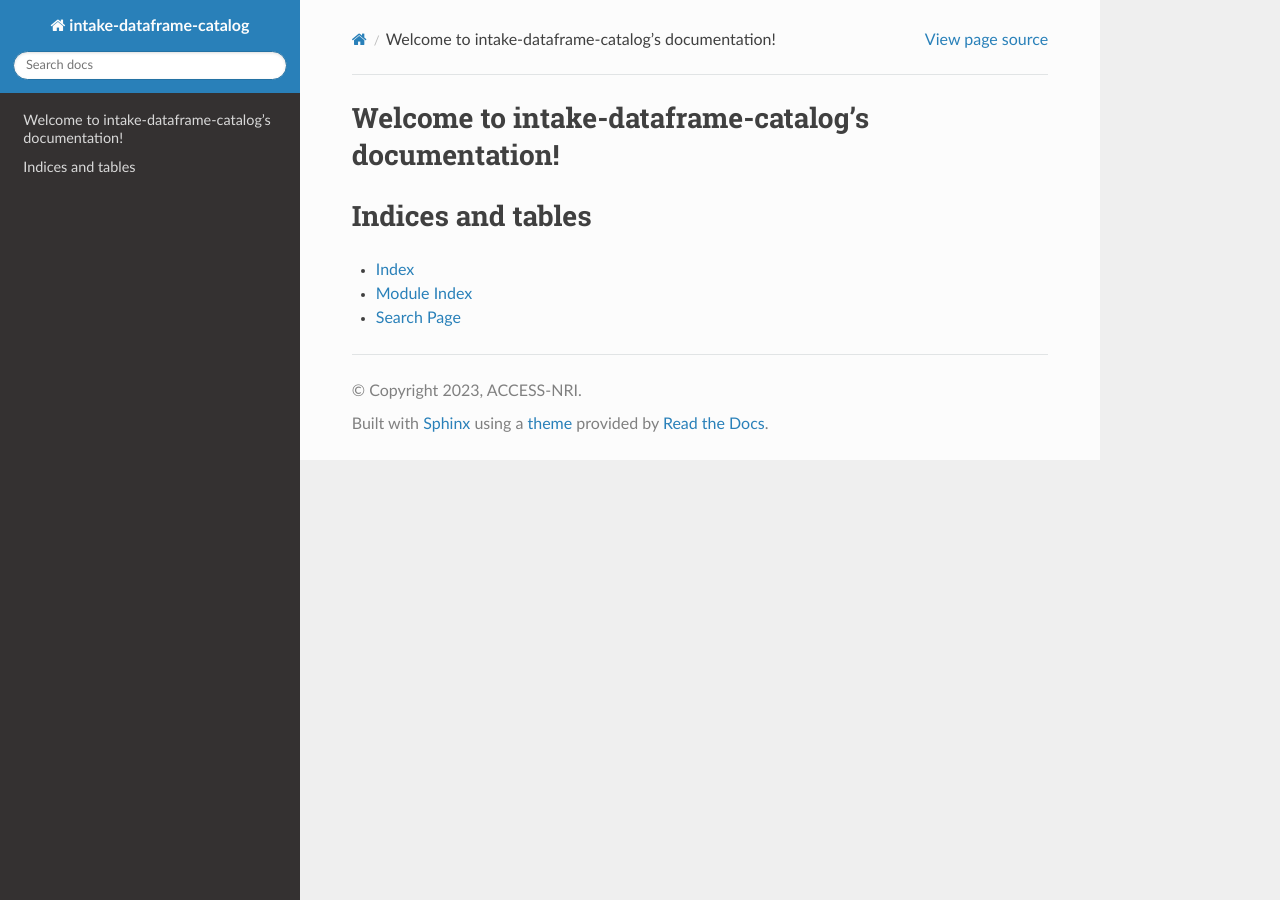
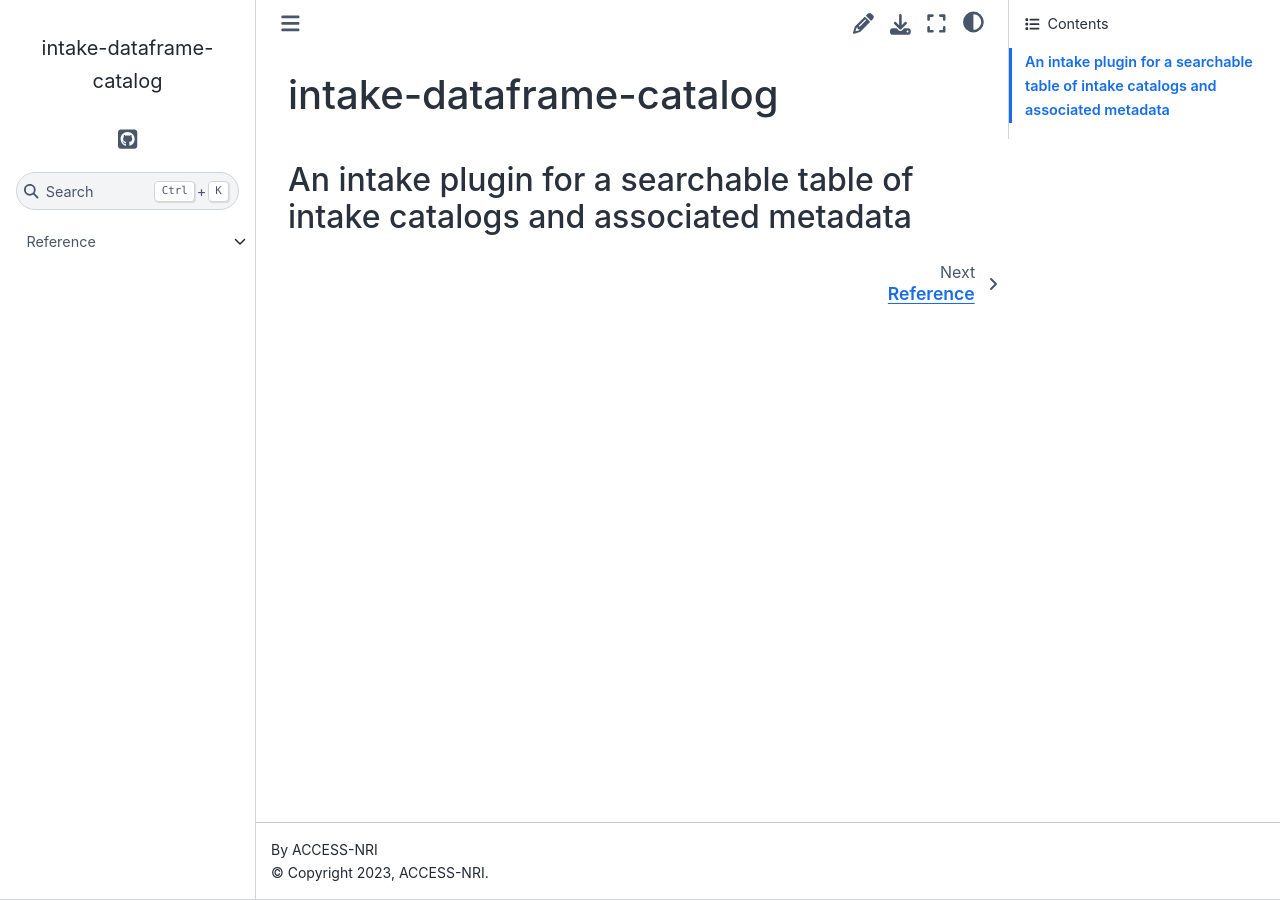
Before and after one commit to ACCESS-NRI/intake-dataframe-catalog, a Sphinx documentation site: the page built from docs/index.rst, in a window 1280 px wide. Built offline with Sphinx 7.4.7 and the Sphinx Book theme 1.1.4, drawn with Linux system fonts in a browser that asks for light colours.

Commit message:
add api reference

```diff
--- a/docs/conf.py
+++ b/docs/conf.py
@@ -6,6 +6,7 @@
 # -- Project information -----------------------------------------------------
 # https://www.sphinx-doc.org/en/master/usage/configuration.html#project-information
 
+html_title = "intake-dataframe-catalog"
 project = "intake-dataframe-catalog"
 copyright = "2023, ACCESS-NRI"
 author = "ACCESS-NRI"
@@ -15,9 +16,10 @@
 
 extensions = [
     "numpydoc",
-    "sphinx_rtd_theme",
     "sphinx.ext.napoleon",
-    "autoapi.extension",
+    "sphinx.ext.autodoc",
+    "sphinx.ext.autosummary",
+    # "autoapi.extension",
     "nbsphinx",
     "sphinx_copybutton",
 ]
@@ -25,12 +27,49 @@
 templates_path = ["_templates"]
 exclude_patterns = ["_build", "Thumbs.db", ".DS_Store"]
 
+autosummary_generate = True
+autodoc_typehints = "none"
+autodoc_member_order = "groupwise"
+
+# Config numpydoc
+numpydoc_show_class_members = True
+numpydoc_show_inherited_class_members = False
+numpydoc_class_members_toctree = False
+
+# Napoleon configurations
+# napoleon_google_docstring = False
+# napoleon_numpy_docstring = True
+# napoleon_use_param = False
+# napoleon_use_rtype = False
+# napoleon_preprocess_types = True
+
+# autoapi directives
+# autoapi_dirs = ["../src/intake_dataframe_catalog/"]
+# autoapi_add_toctree_entry = False
+# autoapi_ignore = ["**.ipynb_checkpoints"]
+# autoapi_options = [
+#     "members",
+#     "inherited-members",
+#     "show-inheritance",
+#     "show-module-summary",
+# ]
+
+master_doc = "index"
+
+# The name of the Pygments (syntax highlighting) style to use.
+pygments_style = "sphinx"
 
 # -- Options for HTML output -------------------------------------------------
 # https://www.sphinx-doc.org/en/master/usage/configuration.html#options-for-html-output
 
-html_theme = "sphinx_rtd_theme"
+html_theme = "sphinx_book_theme"
 html_static_path = ["_static"]
+html_context = {
+    "github_user": "dougiesquire",
+    "github_repo": "intake-dataframe-catalog",
+    "github_version": "main",
+    "doc_path": "./docs",
+}
 html_theme_options = {
     "use_edit_page_button": True,
     "github_url": "https://github.com/ACCESS-NRI/intake-dataframe-catalog",
--- a/docs/environment-doc.yaml
+++ b/docs/environment-doc.yaml
@@ -9,12 +9,12 @@
   - numpydoc
   - sphinx
   - sphinx-autobuild
+  - pandas
   - black
   - flake8
   - pip
   - pip:
-    - sphinx_rtd_theme
+    - sphinx-book-theme
     - sphinxcontrib-napoleon
-    - sphinx-autoapi
     - sphinx-copybutton
     - pre-commit
--- a/docs/index.rst
+++ b/docs/index.rst
@@ -3,18 +3,21 @@
    You can adapt this file completely to your liking, but it should at least
    contain the root `toctree` directive.
 
-Welcome to intake-dataframe-catalog's documentation!
-====================================================
+intake-dataframe-catalog
+========================
+An intake plugin for a searchable table of intake catalogs and associated metadata
+----------------------------------------------------------------------------------
 
 .. toctree::
-   :maxdepth: 2
-   :caption: Contents:
+   :maxdepth: 1
+   :hidden:
+
+   reference/index
 
 
+.. Indices and tables
+  ==================
 
-Indices and tables
-==================
-
-* :ref:`genindex`
-* :ref:`modindex`
-* :ref:`search`
+  * :ref:`genindex`
+  * :ref:`modindex`
+  * :ref:`search`
--- a/setup.py
+++ b/setup.py
@@ -19,6 +19,7 @@
     python_requires=">=3.9",
     install_requires=[
         "intake",
+        "pandas",
     ],
     entry_points={
         "intake.drivers": [
```
Also changed, not shown: docs/reference/api.rst (added, +14 -0 lines), docs/reference/index.rst (added, +8 -0 lines), 2 other files.
